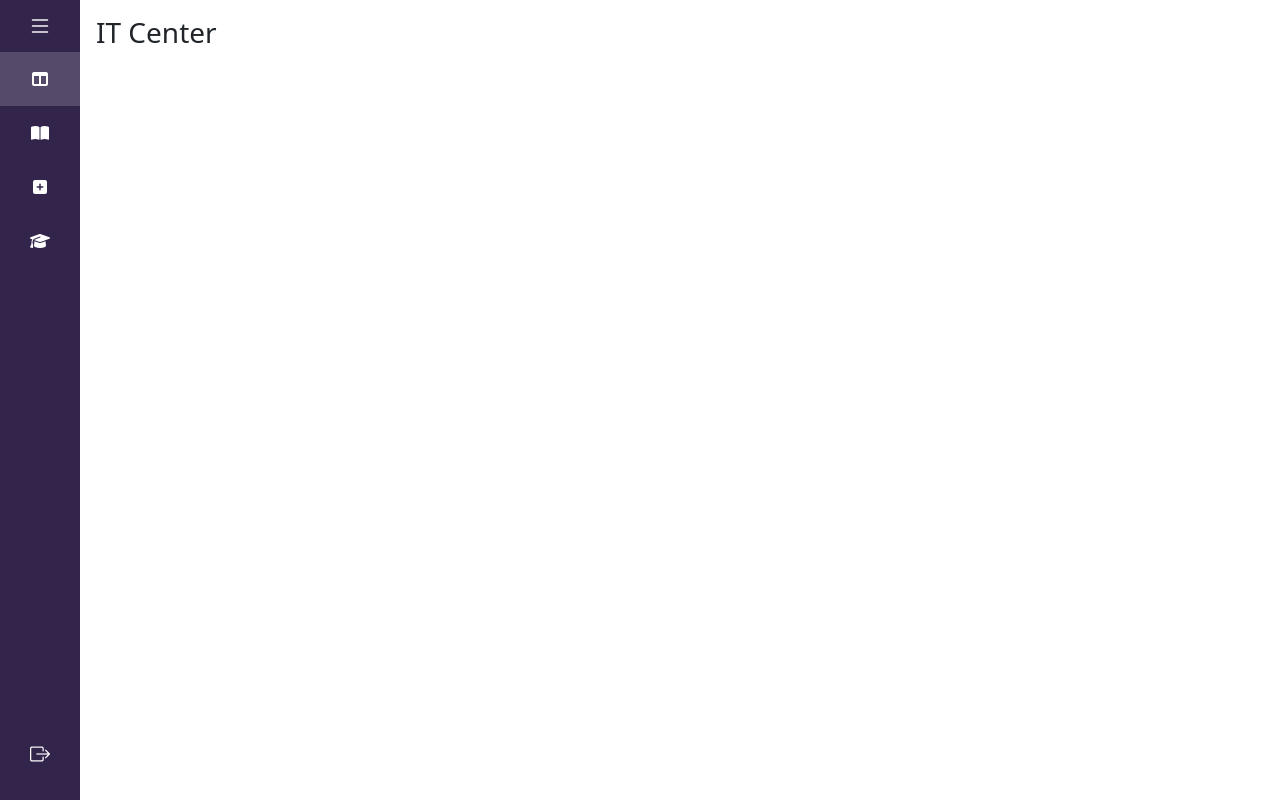
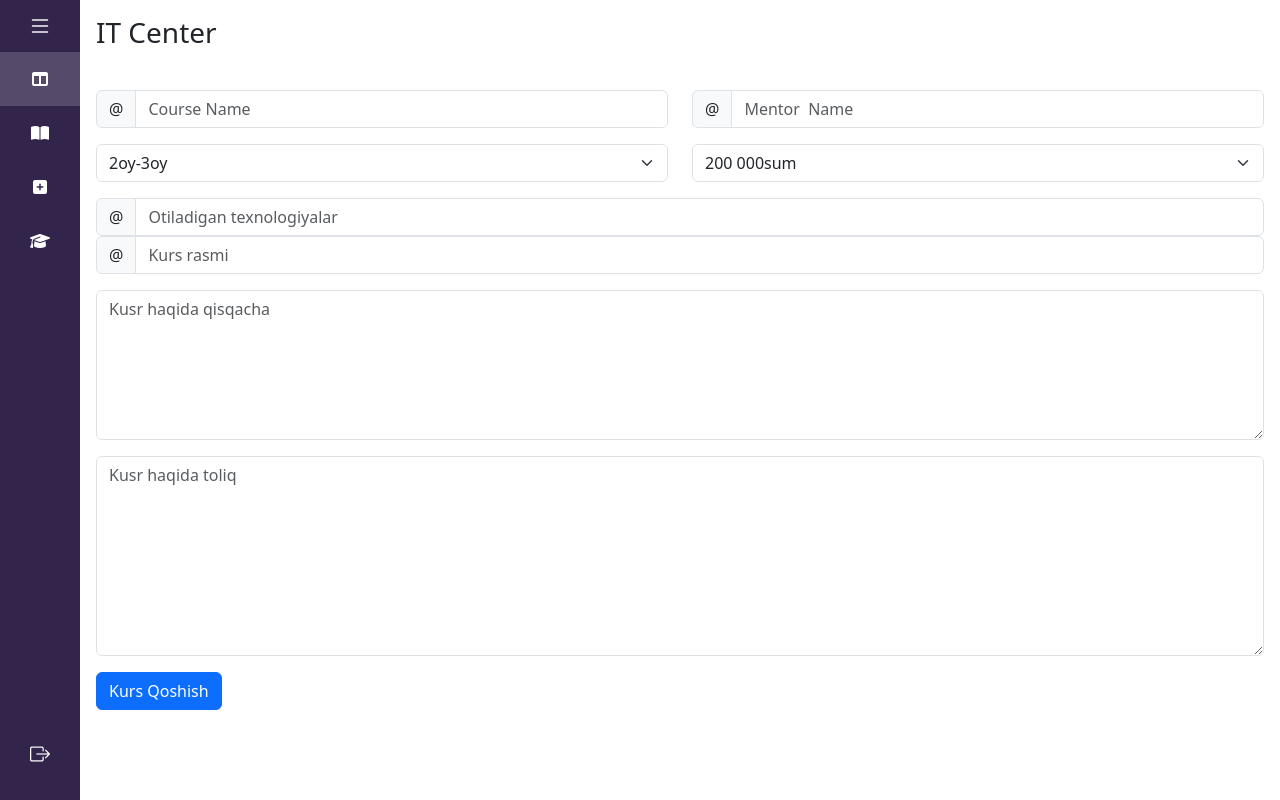
Before and after one commit to Shukurulla/admin-pannel, a React (Vite) app: page /courses-add in a window 1280 px wide. Built offline with nearby package versions, Linux system fonts and the light colour scheme; no server answers; the HTML template or start-up script is replaced by a standard one.

Commit message:
Edit Site

```diff
--- a/src/App.css
+++ b/src/App.css
@@ -98,3 +98,8 @@ body {
   justify-content: center;
   font-size: 20px;
 }
+.scroll-bar {
+  width: 100%;
+  height: 90vh;
+  overflow: scroll;
+}
--- a/src/App.jsx
+++ b/src/App.jsx
@@ -1,27 +1,25 @@
-import { useEffect } from "react";
 import "./App.css";
-import Navbar from "./components/navbar";
-import SideBar from "./components/side-bar";
+import { SideBar, Navbar } from "./components";
+import { Routes, Route } from "react-router-dom";
+import CreateCourse from "./pages/create-course";
+import Courses from "./pages/courses";
 
 function App() {
-  useEffect(() => {
-    fetch("http://localhost:3001/add-user", {
-      method: "POST",
-      headers: {
-        "Content-Type": "application/json",
-      },
-      body: JSON.stringify({
-        name: "adas",
-        phone: "090798213",
-        course: "android",
-      }),
-    });
-  });
   return (
     <>
       <div className="d-flex">
-        <SideBar />
-        <Navbar />
+        <div>
+          <SideBar />
+        </div>
+        <div className="w-100">
+          <Navbar />
+          <div className="scroll-bar">
+            <Routes>
+              <Route path="/courses-add" element={<CreateCourse />} />
+              <Route path="/courses" element={<Courses />} />
+            </Routes>
+          </div>
+        </div>
       </div>
     </>
   );
--- /dev/null
+++ b/src/components/course-card.jsx
@@ -0,0 +1,28 @@
+const CourseCard = ({ image, brief_info, name }) => {
+  return (
+    <div className="card shadow-sm text-center">
+      <div className="card-image">
+        <img src={image} alt={name} className="w-100" />
+      </div>
+      <div className="card-body">
+        <div className="card-title">
+          <h4>{name}</h4>
+        </div>
+        <p className="card-text">{brief_info}</p>
+        <div className="d-flex justify-content-between align-items-center">
+          <div className="btn-group">
+            <button type="button" className="btn btn-sm btn-outline-secondary">
+              View
+            </button>
+            <button type="button" className="btn btn-sm btn-outline-secondary">
+              Edit
+            </button>
+          </div>
+          <small className="text-body-secondary">9 mins</small>
+        </div>
+      </div>
+    </div>
+  );
+};
+
+export default CourseCard;
--- /dev/null
+++ b/src/components/index.js
@@ -0,0 +1,3 @@
+export { default as Navbar } from "./navbar";
+export { default as SideBar } from "./side-bar";
+export { default as CourseCard } from "./course-card";
--- /dev/null
+++ b/src/pages/courses.jsx
@@ -0,0 +1,32 @@
+import { useEffect, useState } from "react";
+import { CourseCard } from "../components";
+
+const Courses = () => {
+  const [courses, setCourses] = useState(null);
+  useEffect(() => {
+    fetch("http://localhost:3001/courses")
+      .then((res) => res.json())
+      .then((data) => {
+        setCourses(data);
+        console.log(data);
+      });
+    console.log(courses);
+  }, []);
+  return (
+    <div className="p-3">
+      <div className="row ">
+        {courses?.map((item) => (
+          <div className="col-lg-4 col-md-4 mt-3 col-sm-6" key={item.name}>
+            <CourseCard
+              name={item.name}
+              image={item.courseImage}
+              brief_info={item.brief_info}
+            />
+          </div>
+        ))}
+      </div>
+    </div>
+  );
+};
+
+export default Courses;
--- /dev/null
+++ b/src/pages/create-course.jsx
@@ -0,0 +1,133 @@
+import { Input } from "../ui";
+import { useState } from "react";
+import { useNavigate } from "react-router-dom";
+
+const CreateCourse = () => {
+  const [courseName, setCourseName] = useState("");
+  const [mentor, setMentor] = useState("");
+  const [briefInfo, setBriefInfo] = useState("");
+  const [tech, setTech] = useState("");
+  const [info, setInfo] = useState("");
+  const [image, setImage] = useState("");
+  const [duration, setDuration] = useState("");
+  const [price, setPrice] = useState("");
+
+  const navigate = useNavigate();
+
+  const formSubmit = (e) => {
+    e.preventDefault();
+    const slug = courseName.replace(" ", "").toLocaleLowerCase();
+
+    const course = {
+      name: courseName,
+      mentor,
+      brief_info: briefInfo,
+      info,
+      duration,
+      price,
+      courseImage: image,
+      slug,
+    };
+
+    navigate("/courses");
+    fetch("http://localhost:3001/create-course", {
+      method: "POST",
+      headers: {
+        "Content-Type": "application/json",
+      },
+      body: JSON.stringify(course),
+    })
+      .then((res) => {
+        res.json();
+      })
+      .then((data) => {
+        navigate("/");
+        console.log(data);
+
+      })
+      .catch((err) => {
+        console.log(err);
+        navigate("/courses-add");
+      });
+  };
+
+  return (
+    <div className="p-3">
+      <form onSubmit={(e) => formSubmit(e)}>
+        <div className="row">
+          <div className="col-lg-6 col-md-6 col-sm-12">
+            <Input
+              label={"Course Name"}
+              name={"name"}
+              state={courseName}
+              setState={setCourseName}
+            />
+          </div>
+          <div className="col-lg-6 col-md-6 col-sm-12">
+            <Input
+              label={"Mentor  Name"}
+              name={"mentor"}
+              state={mentor}
+              setState={setMentor}
+            />
+          </div>
+        </div>
+        <div className="row my-3">
+          <div className="col-lg-6 col-md-6 col-sm-12">
+            <select
+              value={duration}
+              onChange={(e) => setDuration(e.target.value)}
+              className="form-select"
+            >
+              <option value="2oy-3oy">2oy-3oy</option>
+              <option value="3oy-6oy">3oy-6oy</option>
+              <option value="4oy">4oy</option>
+              <option value="6oy-9oy">6oy-9oy</option>
+            </select>
+          </div>
+          <div className="col-lg-6 col-md-6 col-sm-12">
+            <select
+              className="form-select"
+              value={price}
+              onChange={(e) => setPrice(e.target.value)}
+            >
+              <option value="200 000sum">200 000sum</option>
+              <option value="220 000sum">220 000sum</option>
+              <option value="250 000sum">250 000sum</option>
+            </select>
+          </div>
+        </div>
+        <Input
+          label={"Otiladigan texnologiyalar"}
+          state={tech}
+          setState={setTech}
+        />
+        <Input
+          label={"Kurs rasmi"}
+          state={image}
+          setState={setImage}
+          type={"url"}
+        />
+        <textarea
+          name="brief-info"
+          className="form-control mt-3"
+          placeholder="Kusr haqida qisqacha"
+          style={{ height: "150px" }}
+          value={briefInfo}
+          onChange={(e) => setBriefInfo(e.target.value)}
+        ></textarea>
+        <textarea
+          name="info"
+          className="form-control my-3"
+          placeholder="Kusr haqida toliq"
+          style={{ height: "200px" }}
+          value={info}
+          onChange={(e) => setInfo(e.target.value)}
+        ></textarea>
+        <button className="btn btn-primary">Kurs Qoshish</button>
+      </form>
+    </div>
+  );
+};
+
+export default CreateCourse;
--- /dev/null
+++ b/src/ui/index.js
@@ -0,0 +1 @@
+export { default as Input } from "./input";
--- /dev/null
+++ b/src/ui/input.jsx
@@ -0,0 +1,19 @@
+const Input = ({ type = "text", label, state, setState, name }) => {
+  return (
+    <div className="input-group w-100">
+      <span className="input-group-text" id="addon-wrapping">
+        @
+      </span>
+      <input
+        type={type}
+        className="form-control"
+        value={state}
+        onChange={(e) => setState(e.target.value)}
+        placeholder={label}
+        name={name}
+      />
+    </div>
+  );
+};
+
+export default Input;
```
